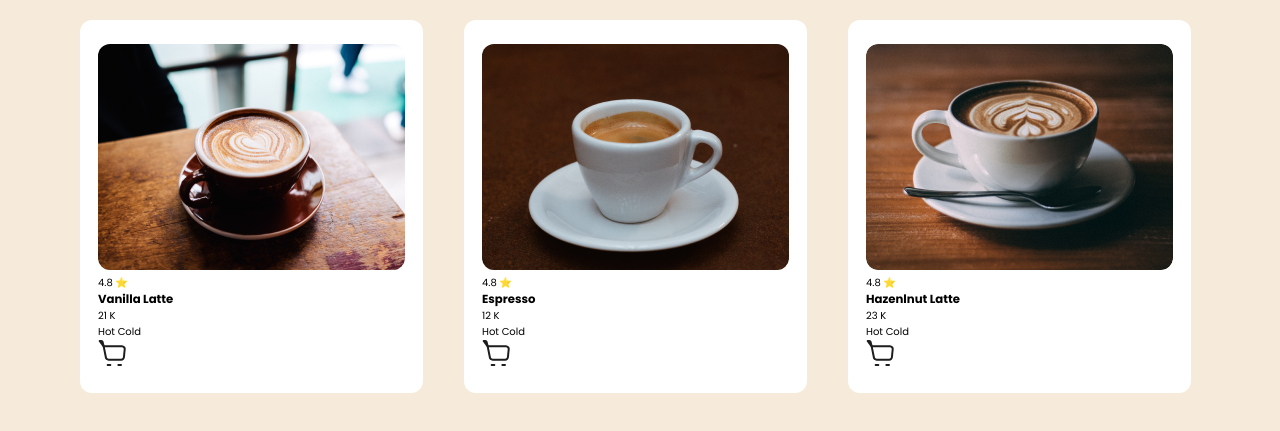
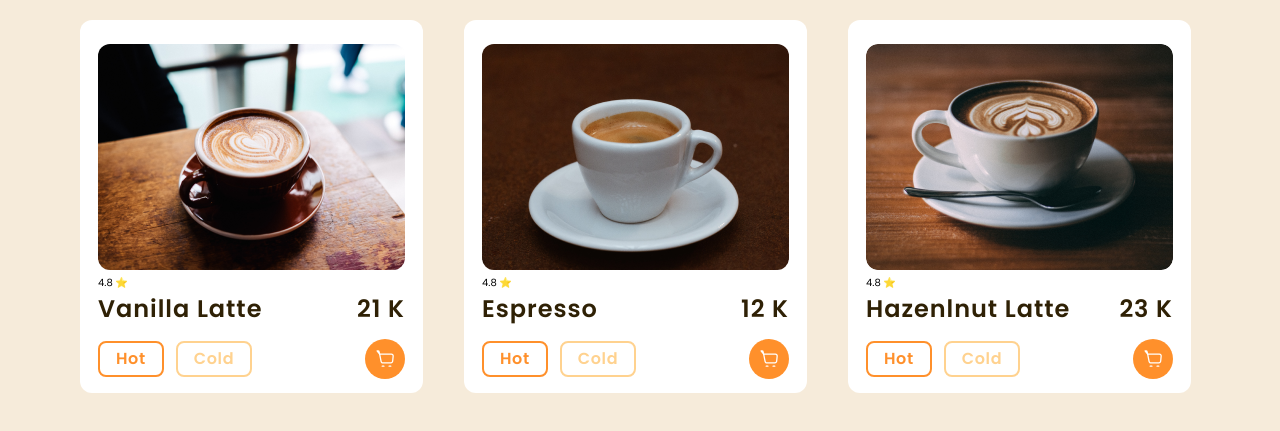
Before and after one commit to johdasgran/cafe_street-landing, a plain HTML site: page index.html in a window 1280 px wide. Shown: the part 757-1188 px from the top of the page. Drawn offline with Linux system fonts and the light colour scheme.

Commit message:
Popular | Update cards

```diff
--- a/assets/css/style.css
+++ b/assets/css/style.css
@@ -6,6 +6,9 @@
   --orange-chestnut: #2f2105;
   --orange-accents: #f9d9aa;
   --orange-accents_light: #F6EBDA;
+
+  --orange-tag: #FFD28F;
+
 
   --text-dark: #1D1D1D;
 
@@ -388,6 +391,74 @@ header {
 
 
 
+.section__popular--card-info,
+.section__popular--card-footer {
+  display: flex;
+  justify-content: space-between;
+  place-items: center;
+}
+
+
+.section__popular--card-info h3,
+.section__popular--card-info span {
+  font-size: 2.4rem;
+  line-height: 3.6rem;
+  font-weight: 600;
+  letter-spacing: 0.04em;
+  color: var(--orange-chestnut);
+}
+
+
+.section__popular--card-footer {
+  padding-top: 1.2rem;
+}
+
+
+.section__popular--card-tags {
+  display: flex;
+  gap: 1.2rem;
+}
+
+.section__popular--card-tags span {
+  font-size: 1.6rem;
+  line-height: 2.4rem;
+  font-weight: 600;
+  letter-spacing: 0.04em;
+  text-align: center;
+  padding: .4rem 1.6rem;
+  color: var(--orange-tag);
+  border: .2rem solid var(--orange-tag);
+  transition: all .4s ease-in;
+  border-radius: .8rem;
+  cursor: pointer;
+}
+
+
+.section__popular--card-tags span:hover,
+.section__popular--card-tags span:focus,
+.section__popular--card-tags span.section__popular--card-tag-active {
+  color: var(--orange-cafe);
+  border: .2rem solid var(--orange-cafe);
+  transition: all .4s ease-in;
+}
+
+
+
+.section__popular--card-buy {
+  display: flex;
+  place-content: center;
+  place-items: center;
+  width: 4rem;
+  height: 4rem;
+  background-color: var(--orange-cafe);
+  border: none;
+  border-radius: 50%;
+  cursor: pointer;
+}
+
+.section__popular--card-buy svg path {
+  stroke: #fff;
+}
 
 /* End Popular Section */
 
--- a/index.html
+++ b/index.html
@@ -148,17 +148,23 @@
                             <span>21 K</span>
                         </div>
 
+                        <div class="section__popular--card-footer">
+
                             <div class="section__popular--card-tags">
-                            <span>Hot</span>
-                            <span>Cold</span>
+                                <span tabindex="0" class="section__popular--card-tag-active">Hot</span>
+                                <span tabindex="0">Cold</span>
                             </div>
 
-                        <div class="section__popular--card-buy">
-                            <svg width="28" height="26" viewBox="0 0 28 26" fill="none" xmlns="http://www.w3.org/2000/svg">
+                            <button class="section__popular--card-buy">
+                                <svg width="18" height="17" viewBox="0 0 28 26" fill="none" xmlns="http://www.w3.org/2000/svg">
                                     <path d="M5.66667 6.33334H24.0533C24.4259 6.33336 24.7943 6.41144 25.1349 6.56255C25.4754 6.71366 25.7805 6.93446 26.0305 7.2107C26.2805 7.48694 26.4698 7.81249 26.5863 8.16638C26.7027 8.52027 26.7437 8.89463 26.7067 9.26534L25.9067 17.2653C25.8409 17.9234 25.5329 18.5334 25.0426 18.9772C24.5523 19.4209 23.9146 19.6667 23.2533 19.6667H10.52C9.9033 19.6669 9.30557 19.4534 8.82859 19.0625C8.35162 18.6716 8.02488 18.1274 7.904 17.5227L5.66667 6.33334Z" stroke="#1D1D1D" stroke-width="2" stroke-linejoin="round"/>
                                     <path d="M20.3333 25H23M5.66667 6.33333L4.58667 2.00933C4.51444 1.721 4.34794 1.46508 4.11361 1.28221C3.87929 1.09934 3.59057 1.00001 3.29333 1H1.66667L5.66667 6.33333ZM9.66667 25H12.3333H9.66667Z" stroke="#1D1D1D" stroke-width="2" stroke-linecap="round" stroke-linejoin="round"/>
                                 </svg>
+                            </button>
+
                         </div>
+
+
 
 
                     </article>
@@ -179,17 +185,23 @@
                             <span>12 K</span>
                         </div>
 
+
+                        <div class="section__popular--card-footer">
+
                             <div class="section__popular--card-tags">
-                            <span>Hot</span>
-                            <span>Cold</span>
+                                <span tabindex="0" class="section__popular--card-tag-active">Hot</span>
+                                <span tabindex="0">Cold</span>
                             </div>
 
-                        <div class="section__popular--card-buy">
-                            <svg width="28" height="26" viewBox="0 0 28 26" fill="none" xmlns="http://www.w3.org/2000/svg">
+                            <button class="section__popular--card-buy">
+                                <svg width="18" height="17" viewBox="0 0 28 26" fill="none" xmlns="http://www.w3.org/2000/svg">
                                     <path d="M5.66667 6.33334H24.0533C24.4259 6.33336 24.7943 6.41144 25.1349 6.56255C25.4754 6.71366 25.7805 6.93446 26.0305 7.2107C26.2805 7.48694 26.4698 7.81249 26.5863 8.16638C26.7027 8.52027 26.7437 8.89463 26.7067 9.26534L25.9067 17.2653C25.8409 17.9234 25.5329 18.5334 25.0426 18.9772C24.5523 19.4209 23.9146 19.6667 23.2533 19.6667H10.52C9.9033 19.6669 9.30557 19.4534 8.82859 19.0625C8.35162 18.6716 8.02488 18.1274 7.904 17.5227L5.66667 6.33334Z" stroke="#1D1D1D" stroke-width="2" stroke-linejoin="round"/>
                                     <path d="M20.3333 25H23M5.66667 6.33333L4.58667 2.00933C4.51444 1.721 4.34794 1.46508 4.11361 1.28221C3.87929 1.09934 3.59057 1.00001 3.29333 1H1.66667L5.66667 6.33333ZM9.66667 25H12.3333H9.66667Z" stroke="#1D1D1D" stroke-width="2" stroke-linecap="round" stroke-linejoin="round"/>
                                 </svg>
+                            </button>
+
                         </div>
+
 
 
                     </article>
@@ -209,17 +221,23 @@
                             <span>23 K</span>
                         </div>
 
+                        <div class="section__popular--card-footer">
+
                             <div class="section__popular--card-tags">
-                            <span>Hot</span>
-                            <span>Cold</span>
+                                <span tabindex="0" class="section__popular--card-tag-active">Hot</span>
+                                <span tabindex="0">Cold</span>
                             </div>
 
-                        <div class="section__popular--card-buy">
-                            <svg width="28" height="26" viewBox="0 0 28 26" fill="none" xmlns="http://www.w3.org/2000/svg">
+                            <button class="section__popular--card-buy">
+                                <svg width="18" height="17" viewBox="0 0 28 26" fill="none" xmlns="http://www.w3.org/2000/svg">
                                     <path d="M5.66667 6.33334H24.0533C24.4259 6.33336 24.7943 6.41144 25.1349 6.56255C25.4754 6.71366 25.7805 6.93446 26.0305 7.2107C26.2805 7.48694 26.4698 7.81249 26.5863 8.16638C26.7027 8.52027 26.7437 8.89463 26.7067 9.26534L25.9067 17.2653C25.8409 17.9234 25.5329 18.5334 25.0426 18.9772C24.5523 19.4209 23.9146 19.6667 23.2533 19.6667H10.52C9.9033 19.6669 9.30557 19.4534 8.82859 19.0625C8.35162 18.6716 8.02488 18.1274 7.904 17.5227L5.66667 6.33334Z" stroke="#1D1D1D" stroke-width="2" stroke-linejoin="round"/>
                                     <path d="M20.3333 25H23M5.66667 6.33333L4.58667 2.00933C4.51444 1.721 4.34794 1.46508 4.11361 1.28221C3.87929 1.09934 3.59057 1.00001 3.29333 1H1.66667L5.66667 6.33333ZM9.66667 25H12.3333H9.66667Z" stroke="#1D1D1D" stroke-width="2" stroke-linecap="round" stroke-linejoin="round"/>
                                 </svg>
+                            </button>
+
                         </div>
+
+
 
 
                     </article>
```
Lines whose indentation alone changed are shown as unchanged.
